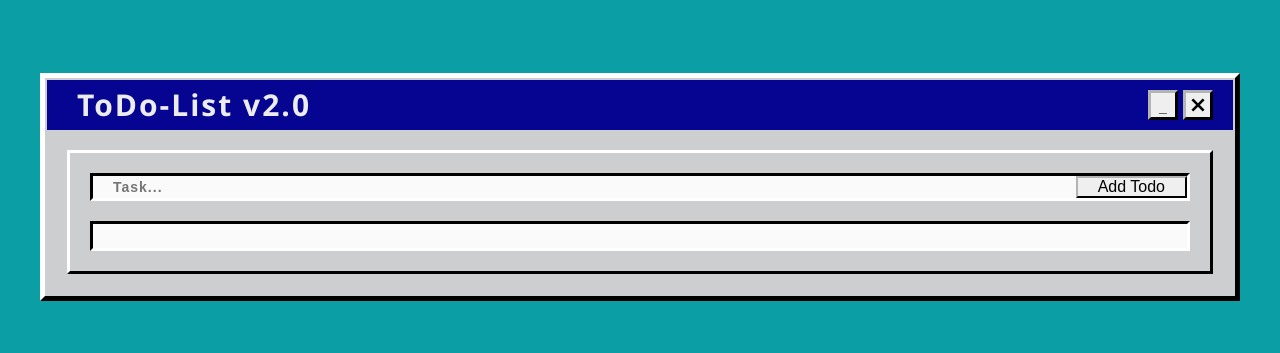
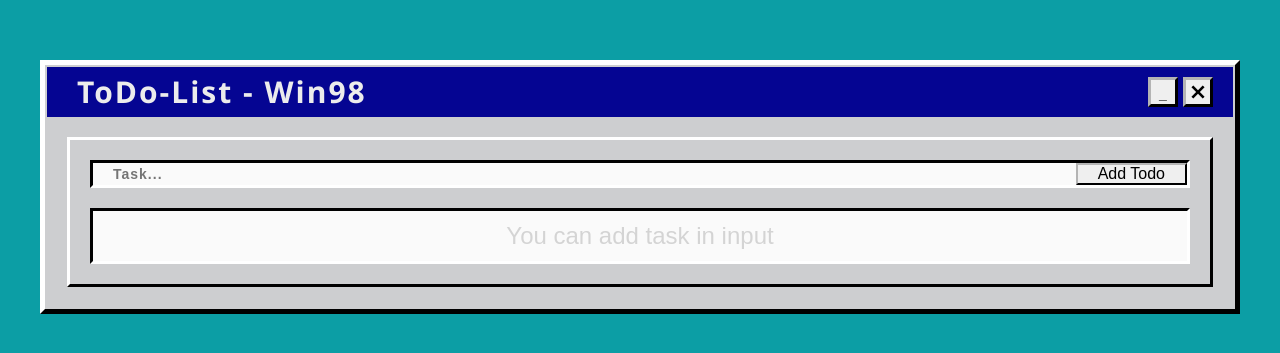
Before and after one commit to TePMo-Tapo4eK/React-ToDo-2, a React (Vite) app: page / in a window 1280 px wide. Shown: the part 213-566 px from the top of the page. Built offline with nearby package versions, Linux system fonts and the light colour scheme.

Commit message:
edit information about project

```diff
--- a/src/window/Components/Header/Header.tsx
+++ b/src/window/Components/Header/Header.tsx
@@ -5,7 +5,7 @@ const Header: any = () => {
 
   return (
   <div className={styles.Header}>
-    <h1 className={styles.Name}>ToDo-List v2.0</h1>
+    <h1 className={styles.Name}>ToDo-List - Win98</h1>
     <div className={styles.Header__btns}>
       <button>_</button>
       <button>
--- a/src/window/Components/TodoItem/TodoItem.tsx
+++ b/src/window/Components/TodoItem/TodoItem.tsx
@@ -6,7 +6,7 @@ const TodoItem:any = (props:any) => {
         <div className={styles.todo__item}>
               <p className={styles.todo__discription}>{props.todo.title}</p>
               <div className={styles.todo__item_btns}>
-                <button className={styles.accept}>Готово</button>
+                <button className={styles.accept}>Done</button>
                 <button className={styles.close}>
                   <svg
                     xmlns="http://www.w3.org/2000/svg"
--- a/src/window/Components/TodoList/TodoList.module.scss
+++ b/src/window/Components/TodoList/TodoList.module.scss
@@ -11,3 +11,12 @@
     overflow-x: hidden;
     padding: 0 20px;
 }
+
+.nothing{
+    display: flex;
+    align-items: center;
+    justify-content: center;
+    color: rgb(212, 212, 212);
+    height: 50px;
+    font-size: 24px;
+}
--- a/src/window/Components/TodoList/TodoList.tsx
+++ b/src/window/Components/TodoList/TodoList.tsx
@@ -11,9 +11,9 @@ const Todos: any = () => {
     <div className={styles.Todos__In}>
       <div className={styles.todo}>
         <div className={styles.todo__list}>
-          {todosList.map((todo: any) => (
+          {(todosList.length !== 0) ? todosList.map((todo: any) => (
             <TodoItem todo={todo}/>
-          ))}
+          )) : <div className={styles.nothing}>You can add task in input</div>}
         </div>
       </div>
     </div>
```
Also changed, not shown: 1 other file (tests, documents, lock files or other folders).
